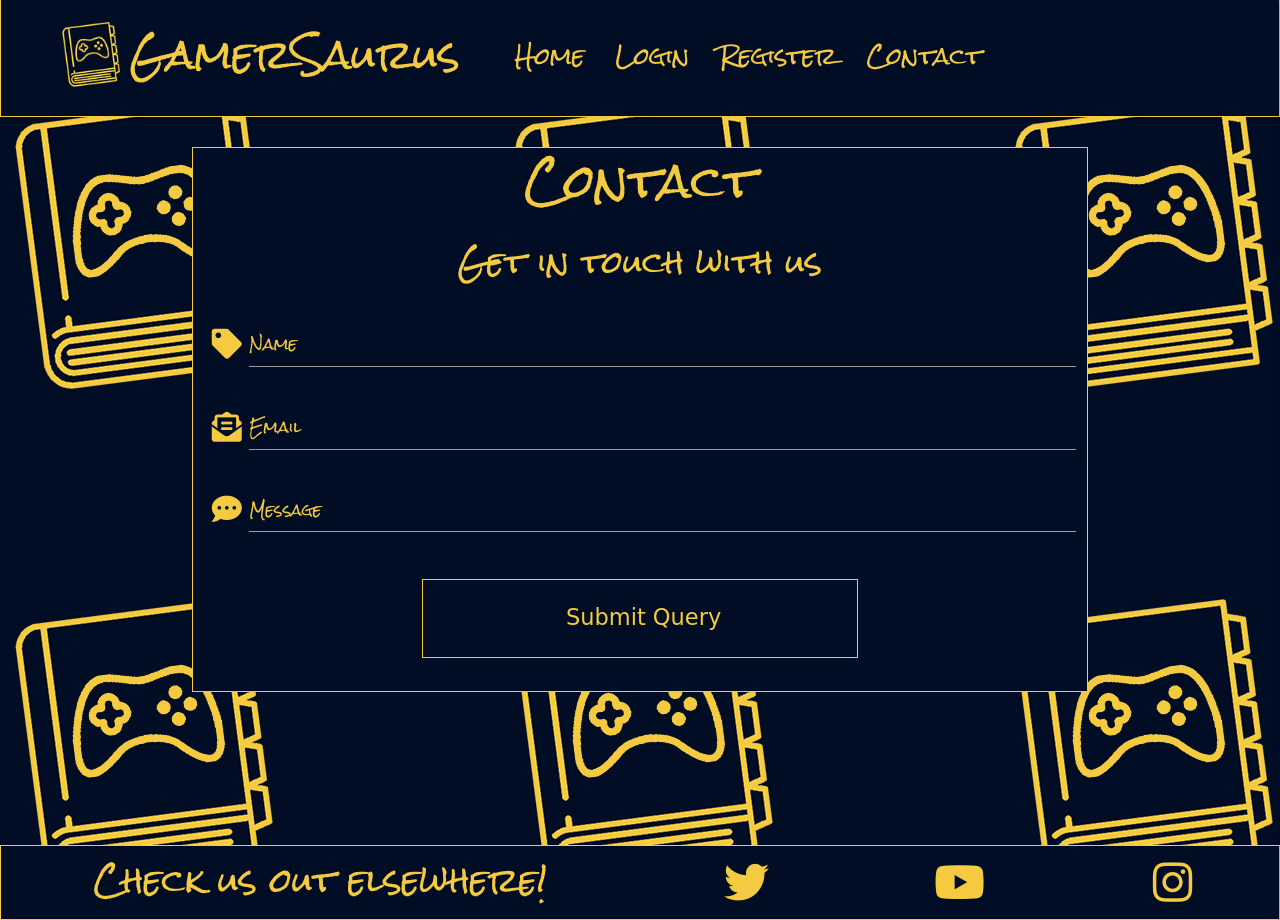
After one commit to JoeyyScott/Gamersaurus, a Flask app: page /contact in a window 1280 px wide. The commit adds this page. Run offline with Flask 2, Linux system fonts and the light colour scheme; some libraries are stand-ins or nearby versions; some web fonts are replaced.

Commit message:
[ADD] Added basis for contact.html and removed duplicate container-content classes from multiple pages

```diff
--- a/app.py
+++ b/app.py
@@ -148,6 +148,13 @@ def delete_term(term_id):
     return redirect(url_for("get_gs"))
 
 
+
+@app.route("/contact")
+# Render Contact Page
+def contact():
+    return render_template("contact.html")
+
+
 if __name__ == "__main__":
     app.run(host=os.environ.get("IP"),
             port=int(os.environ.get("PORT")),
--- a/static/css/style.css
+++ b/static/css/style.css
@@ -215,7 +215,8 @@ nav a, .sidenav li a, nav ul a {
 }
 
 .input-field [type=text],
-.input-field [type=password],
+.input-field [type=password]
+.input-field [type=email],
 textarea {
     color: #f3ca40;
 }
--- a/templates/base.html
+++ b/templates/base.html
@@ -35,11 +35,11 @@
                                 <li><a class="navLink" href="{{ url_for('profile', username=session['user']) }}">Profile</a></li>
                                 <li><a class="navLink" href="{{ url_for('add_term') }}">Add Term</a></li>
                                 <li><a class="navLink" href="{{ url_for('logout') }}">Logout</a></li>
-                                <li><a class="navLink" href="#">Contact</a></li>
+                                <li><a class="navLink" href="{{ url_for('contact') }}">Contact</a></li>
                             {% else %}
                                 <li><a class="navLink" href="{{ url_for('login') }}">Login</a></li>
                                 <li><a class="navLink" href="{{ url_for('register') }}">Register</a></li>
-                                <li><a class="navLink" href="#">Contact</a></li>
+                                <li><a class="navLink" href="{{ url_for('contact') }}">Contact</a></li>
                             {% endif %}
                         </ul>
                     </div>
@@ -55,10 +55,11 @@
                     <li><a class="navLinkMobile" href="{{ url_for('profile', username=session['user']) }}">Profile</a></li>
                     <li><a class="navLinkMobile" href="{{ url_for('add_term') }}">Add Term</a></li>
                     <li><a class="navLinkMobile" href="{{ url_for('logout') }}">Logout</a></li>
+                    <li><a class="navLink" href="{{ url_for('contact') }}">Contact</a></li>
                 {% else %}
                     <li><a class="navLinkMobile" href="{{ url_for('login') }}">Login</a></li>
                     <li><a class="navLinkMobile" href="{{ url_for('register') }}">Register</a></li>
-                    <li><a class="navLinkMobile" href="#">Contact</a></li>
+                    <li><a class="navLinkMobile" href="{{ url_for('contact') }}">Contact</a></li>
                 {% endif %}
             </div>
         </ul>
--- /dev/null
+++ b/templates/contact.html
@@ -0,0 +1,47 @@
+{% extends "base.html" %}
+{% block contentmain %}
+    <div class="gsStyle">
+        <h1>Contact</h1>
+        <h2>Get in touch with us</h2>
+        <div class="row container-form">
+            <form class="col s12" method="POST" action="">
+                <!-- Name -->
+                <div class="row container-input">
+                    <div class="input-field col s12">
+                        <i class="fas fa-tag prefix"></i>
+                        <input id="name" name="name" minlength="2" maxlength="20"
+                            pattern="^[a-zA-Z0-9 ]{2,15}$" type="text" class="validate" required>
+                        <label for="name">Name</label>
+                    </div>
+                </div>
+                <!-- Email -->
+                <div class="row container-input">
+                    <div class="input-field col s12">
+                        <i class="fas fa-envelope-open-text prefix"></i>
+                        <input id="email" name="email"
+                            pattern="^[a-zA-Z0-9 ]{5,200}$" type="email" class="validate" required>
+                        <label for="email">Email</label>
+                    </div>
+                </div>
+                <!-- Query -->
+                <div class="row container-input">
+                    <div class="input-field col s12">
+                        <i class="fas fa-comment-dots prefix"></i>
+                        <textarea id="message" name="message" minlength="5" maxlength="200"
+                            pattern="^[a-zA-Z0-9 ]{5,200}$" class="materialize-textarea validate"
+                            required></textarea>
+                        <label for="message">Message</label>
+                    </div>
+                </div>
+                <!-- Submit query button -->
+                <div class="row container-input">
+                    <div class="col s12">
+                        <button class="gsStyle buttonStyle btnM" type="submit">
+                            <i class="fas fa-submit"></i> Submit Query
+                        </button>
+                    </div>
+                </div>
+            </form>
+        </div>
+    </div>
+{% endblock %}
--- a/templates/edit_term.html
+++ b/templates/edit_term.html
@@ -1,6 +1,6 @@
 {% extends "base.html" %}
 {% block contentmain %}
-    <div class="container-content gsStyle">
+    <div class="gsStyle">
         <h1>Edit term</h1>
         <div class="row container-form">
             <form class="col s12" method="POST" action="{{ url_for('edit_term', term_id=term._id) }}">
--- a/templates/login.html
+++ b/templates/login.html
@@ -1,6 +1,6 @@
 {% extends "base.html" %}
 {% block contentmain %}
-    <div class="container-content gsStyle">
+    <div class="gsStyle">
         <h1>Log in to your Gamersaurus account</h1>
         <div class="row">
             <form class="col s12 m8 offset-m2" method="POST" action="{{ url_for('login') }}">
--- a/templates/register.html
+++ b/templates/register.html
@@ -1,6 +1,6 @@
 {% extends "base.html" %}
 {% block contentmain %}
-    <div class="container-content gsStyle">
+    <div class="gsStyle">
         <h1>Register an account with Gamersaurus</h1>
         <div class="row">
             <form class="col s12 m8 offset-m2" method="POST" action="{{ url_for('register') }}">
```
Also changed, not shown: templates/add_term.html (+5 -5 lines).
